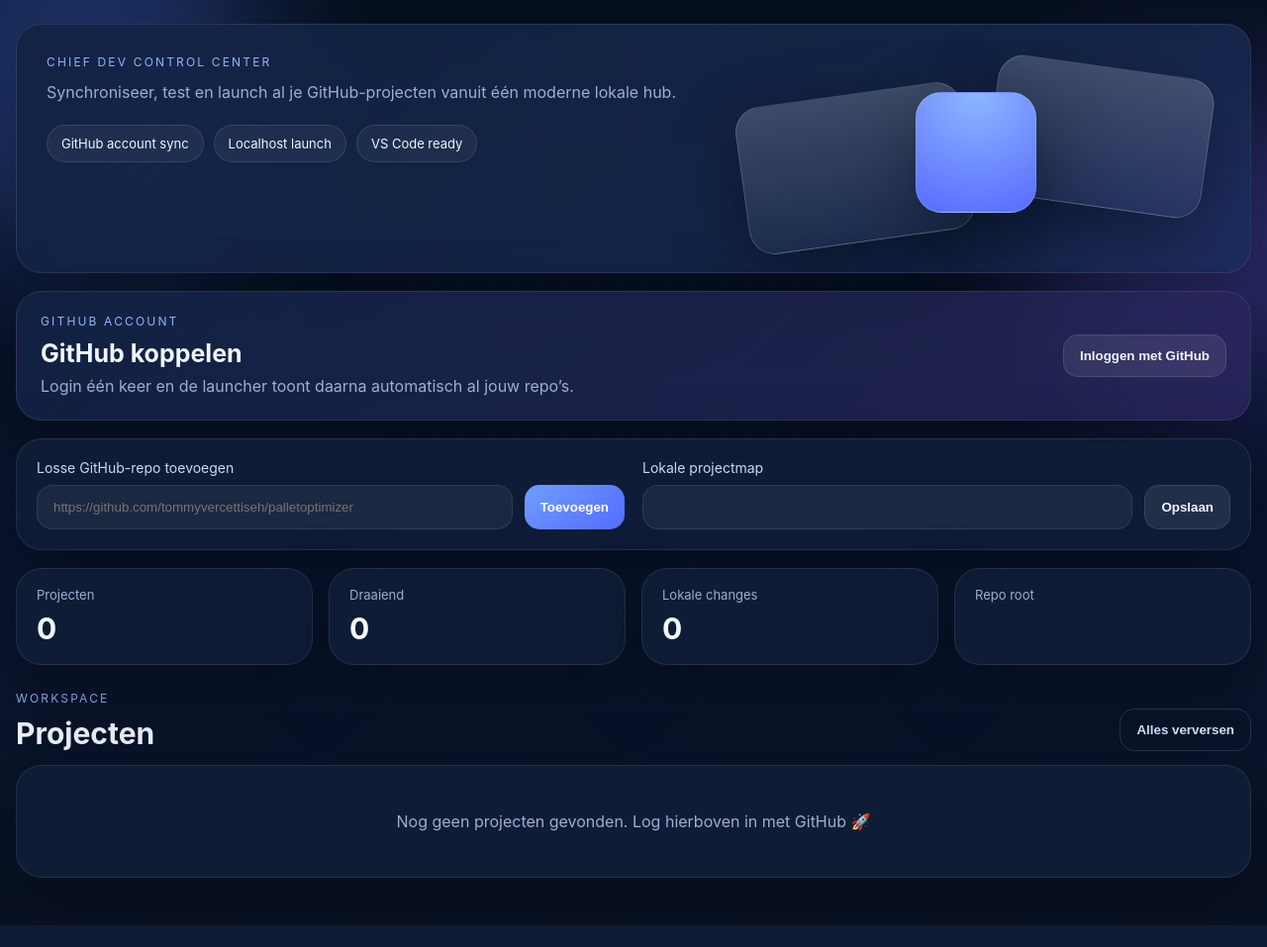
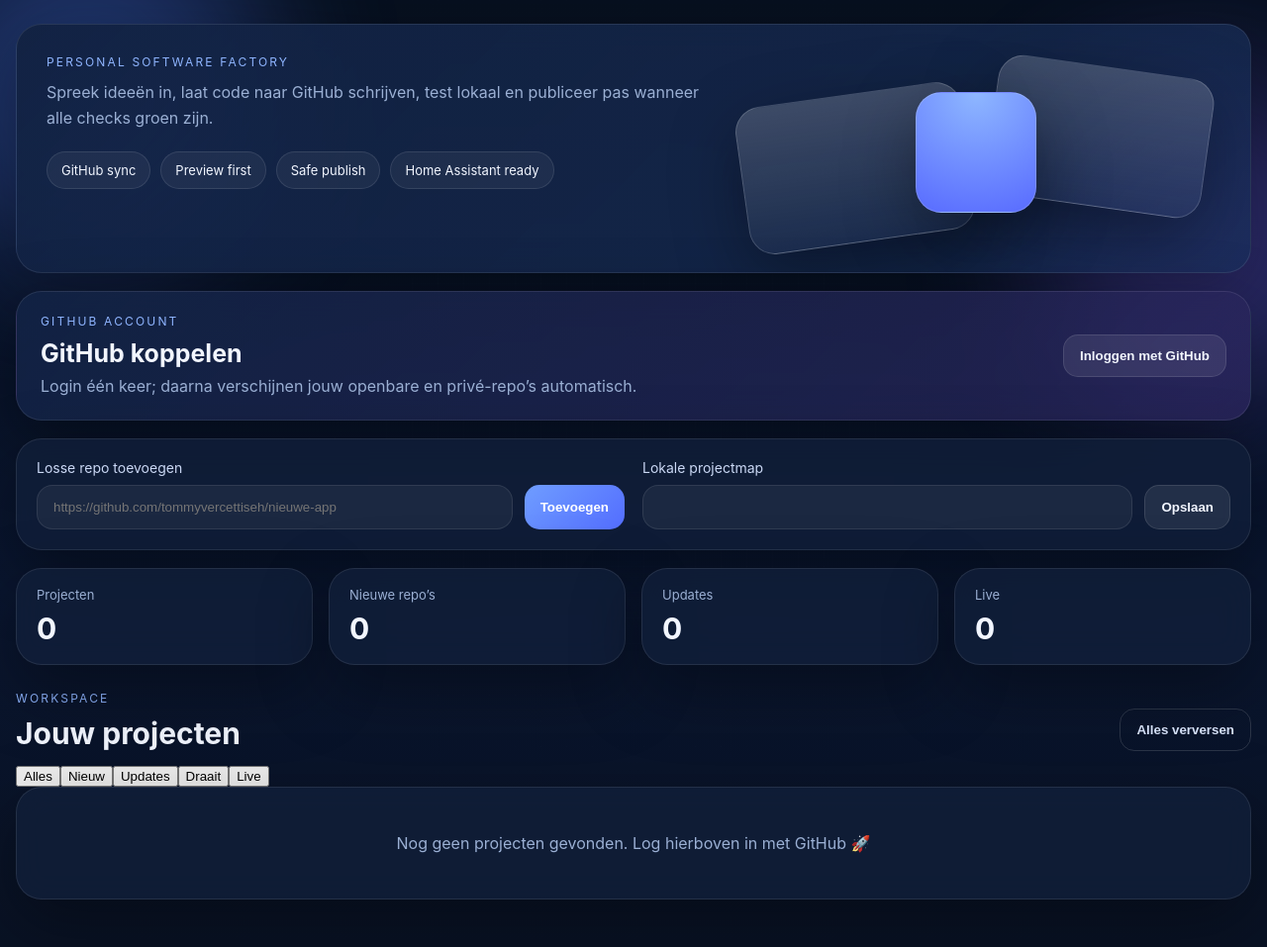
Before and after one commit to tommyvercettiseh/turbo-repo-launcher, a Python web app: template app/templates/index.html in a window 1280 px wide. Shown: the whole page at 99% size. Before the commit the page ends 935 px from the top, so only its background shows below. Run offline with Jinja, Linux system fonts and the light colour scheme; the template is opened without the code that fills it, so the values that code supplies are empty.

Commit message:
Create future-ready dashboard layout

```diff
--- a/app/templates/index.html
+++ b/app/templates/index.html
@@ -7,35 +7,20 @@
   <link rel="stylesheet" href="/static/styles.css">
 </head>
 <body>
-  <div class="orb orb-a"></div>
-  <div class="orb orb-b"></div>
-  <div class="grid-bg"></div>
-
+  <div class="orb orb-a"></div><div class="orb orb-b"></div><div class="grid-bg"></div>
   <main class="shell">
     <section class="hero panel">
       <div>
-        <span class="eyebrow">Chief Dev Control Center</span>
+        <span class="eyebrow">Personal software factory</span>
         <h1>{{ app_name }}</h1>
-        <p>Synchroniseer, test en launch al je GitHub-projecten vanuit één moderne lokale hub.</p>
-        <div class="badges">
-          <span>GitHub account sync</span>
-          <span>Localhost launch</span>
-          <span>VS Code ready</span>
-        </div>
+        <p>Spreek ideeën in, laat code naar GitHub schrijven, test lokaal en publiceer pas wanneer alle checks groen zijn.</p>
+        <div class="badges"><span>GitHub sync</span><span>Preview first</span><span>Safe publish</span><span>Home Assistant ready</span></div>
       </div>
-      <div class="hero-visual">
-        <div class="float-card one"></div>
-        <div class="float-card two"></div>
-        <div class="float-card three"></div>
-      </div>
+      <div class="hero-visual"><div class="float-card one"></div><div class="float-card two"></div><div class="float-card three"></div></div>
     </section>
 
     <section class="github-account panel">
-      <div>
-        <span class="eyebrow">GitHub account</span>
-        <h2 id="githubTitle">GitHub koppelen</h2>
-        <p id="githubMessage">Login één keer en de launcher toont daarna automatisch al jouw repo’s.</p>
-      </div>
+      <div><span class="eyebrow">GitHub account</span><h2 id="githubTitle">GitHub koppelen</h2><p id="githubMessage">Login één keer; daarna verschijnen jouw openbare en privé-repo’s automatisch.</p></div>
       <div class="github-actions">
         <button id="installGhButton" class="btn ghost hidden" onclick="installGitHubCli()">GitHub CLI installeren</button>
         <button id="loginGhButton" class="btn secondary" onclick="loginGitHub()">Inloggen met GitHub</button>
@@ -44,38 +29,24 @@
     </section>
 
     <section class="controls panel">
-      <div class="control-block">
-        <label for="repoUrl">Losse GitHub-repo toevoegen</label>
-        <div class="row">
-          <input id="repoUrl" placeholder="https://github.com/tommyvercettiseh/palletoptimizer">
-          <button class="btn primary" onclick="addRepo()">Toevoegen</button>
-        </div>
-      </div>
-      <div class="control-block">
-        <label for="repoRoot">Lokale projectmap</label>
-        <div class="row">
-          <input id="repoRoot" value="{{ repo_root }}">
-          <button class="btn secondary" onclick="saveRepoRoot()">Opslaan</button>
-        </div>
-      </div>
+      <div class="control-block"><label for="repoUrl">Losse repo toevoegen</label><div class="row"><input id="repoUrl" placeholder="https://github.com/tommyvercettiseh/nieuwe-app"><button class="btn primary" onclick="addRepo()">Toevoegen</button></div></div>
+      <div class="control-block"><label for="repoRoot">Lokale projectmap</label><div class="row"><input id="repoRoot" value="{{ repo_root }}"><button class="btn secondary" onclick="saveRepoRoot()">Opslaan</button></div></div>
     </section>
 
     <section class="stats">
       <article class="panel stat"><span>Projecten</span><strong id="statProjects">{{ repos|length }}</strong></article>
-      <article class="panel stat"><span>Draaiend</span><strong id="statRunning">0</strong></article>
-      <article class="panel stat"><span>Lokale changes</span><strong id="statChanges">0</strong></article>
-      <article class="panel stat root"><span>Repo root</span><strong id="statRoot">{{ repo_root }}</strong></article>
+      <article class="panel stat"><span>Nieuwe repo’s</span><strong id="statNew">0</strong></article>
+      <article class="panel stat"><span>Updates</span><strong id="statUpdates">0</strong></article>
+      <article class="panel stat"><span>Live</span><strong id="statLive">0</strong></article>
     </section>
 
     <section>
-      <div class="section-title">
-        <div><span class="eyebrow">Workspace</span><h2>Projecten</h2></div>
-        <button class="btn ghost" onclick="refreshEverything()">Alles verversen</button>
-      </div>
+      <div class="section-title"><div><span class="eyebrow">Workspace</span><h2>Jouw projecten</h2></div><button class="btn ghost" onclick="refreshEverything()">Alles verversen</button></div>
+      <div class="filters"><button class="filter active" data-filter="all">Alles</button><button class="filter" data-filter="new">Nieuw</button><button class="filter" data-filter="update">Updates</button><button class="filter" data-filter="running">Draait</button><button class="filter" data-filter="live">Live</button></div>
       <div id="repoGrid" class="repo-grid"></div>
     </section>
   </main>
-
+  <dialog id="modal"><div class="modal-head"><h3 id="modalTitle">Resultaat</h3><button onclick="closeModal()">×</button></div><pre id="modalContent"></pre></dialog>
   <div id="toast" class="toast hidden"></div>
   <script>window.__INITIAL_REPOS__ = {{ repos | tojson }};</script>
   <script src="/static/app.js"></script>
```
